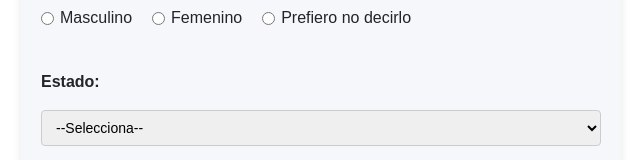
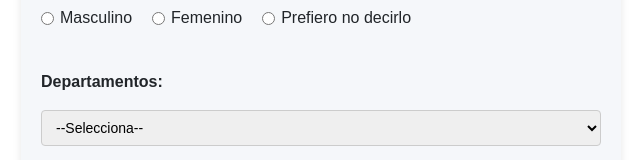
Before and after one commit to Karlaarevalo07/formulario-karla, a React (Vite) app: page / in a window 1280 px wide. Shown: the part 498-658 px from the top of the page, without its empty margins (319-959 px from the left). Built offline with nearby package versions, Linux system fonts and the light colour scheme.

Commit message:
cambios en campos del frontend

```diff
--- a/src/App.tsx
+++ b/src/App.tsx
@@ -92,7 +92,7 @@ const Formulario = () => {
         <option value="">--Selecciona--</option>
         <option value="fútbol">Fútbol</option>
         <option value="baloncesto">Baloncesto</option>
-        <option value="tenis">Tenis</option>
+        <option value="Natacion">Natacion</option>
       </select>
 
       <label>Género:</label>
@@ -129,12 +129,12 @@ const Formulario = () => {
         </label>
       </div>
 
-      <label>Estado:</label>
-      <select name="estado" value={formulario.estado} onChange={manejarCambio} required>
+      <label>Departamentos:</label>
+      <select name="Departamentos" value={formulario.estado} onChange={manejarCambio} required>
         <option value="">--Selecciona--</option>
         <option value="guatemala">Guatemala</option>
         <option value="jalapa">Jalapa</option>
-        <option value="quiché">Quiché</option>
+        <option value="Santa Rosa">Santa Rosa</option>
       </select>
 
       <label>
```
